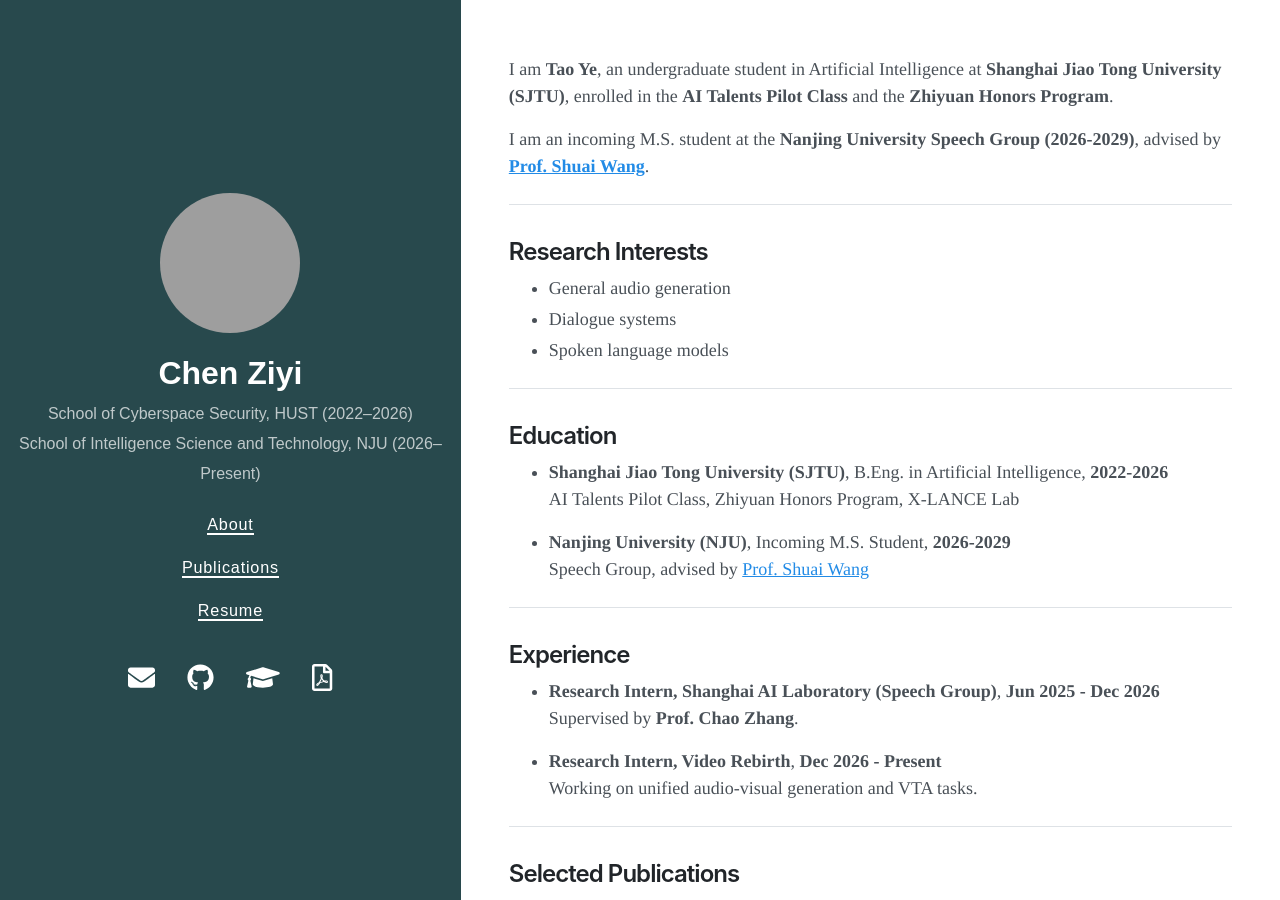
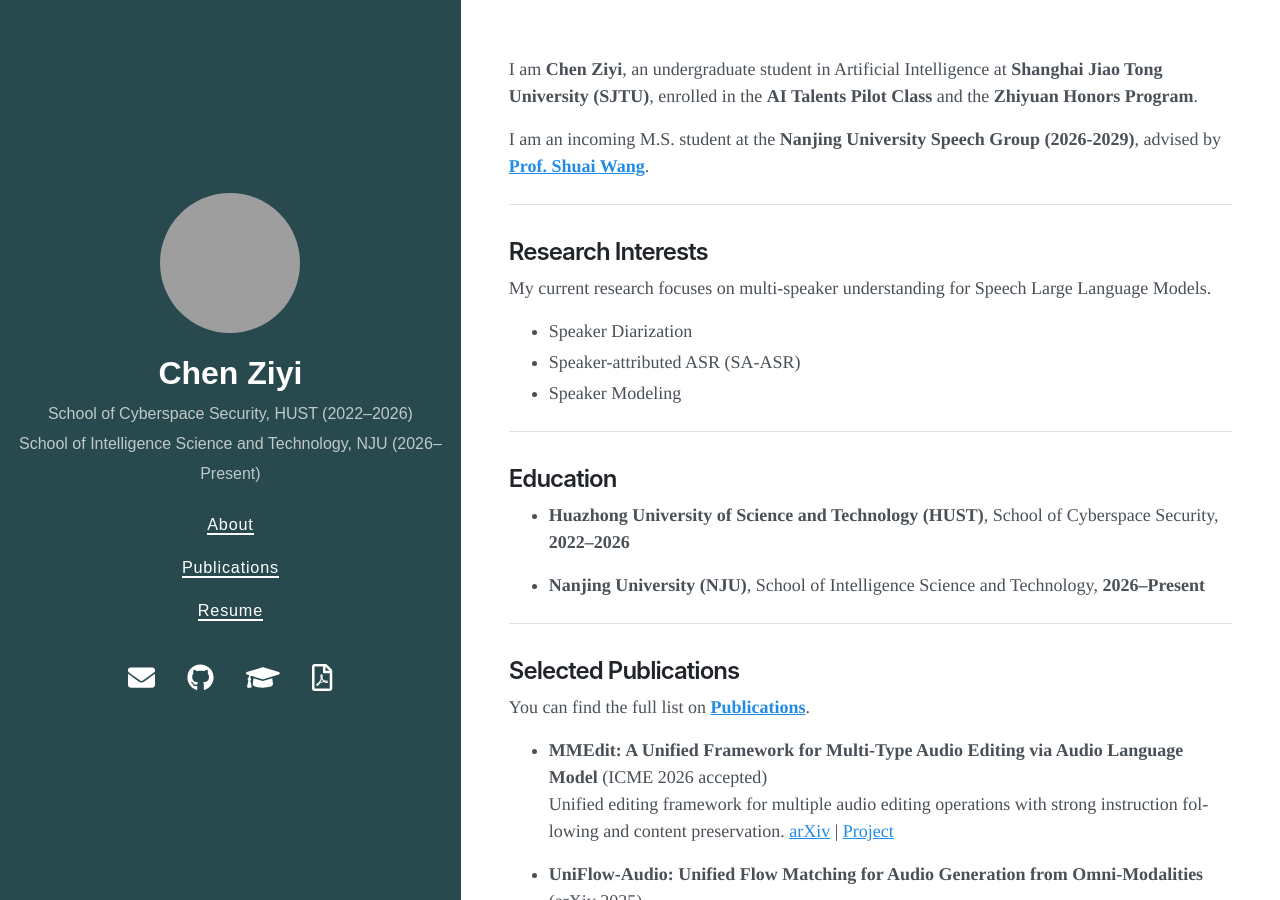
Before and after one commit to ChenZiyi-Orange/czy.github.io, a Jekyll site: the page built from index.md, in a window 1280 px wide and 900 px high. Built offline with Jekyll 4.4.1, drawn with Linux system fonts in a browser that asks for light colours; nearby versions of some CDN libraries; grey boxes are pictures that could not be loaded.

Commit message:
Update index.md

```diff
--- a/index.md
+++ b/index.md
@@ -5,37 +5,26 @@
 lang: en
 ---
 
-I am **Tao Ye**, an undergraduate student in Artificial Intelligence at **Shanghai Jiao Tong University (SJTU)**, enrolled in the **AI Talents Pilot Class** and the **Zhiyuan Honors Program**.
+I am **Chen Ziyi**, an undergraduate student in Artificial Intelligence at **Shanghai Jiao Tong University (SJTU)**, enrolled in the **AI Talents Pilot Class** and the **Zhiyuan Honors Program**.
 
 I am an incoming M.S. student at the **Nanjing University Speech Group (2026-2029)**, advised by **[Prof. Shuai Wang](https://shuaiwang-nju.github.io/)**.
 
 ---
 
 ## Research Interests
+My current research focuses on multi-speaker understanding for Speech Large Language Models.
 
-- General audio generation
-- Dialogue systems
-- Spoken language models
+- Speaker Diarization
+- Speaker-attributed ASR (SA-ASR)
+- Speaker Modeling
 
 ---
 
 ## Education
 
-- **Shanghai Jiao Tong University (SJTU)**, B.Eng. in Artificial Intelligence, **2022-2026**
-  AI Talents Pilot Class, Zhiyuan Honors Program, X-LANCE Lab
+- **Huazhong University of Science and Technology (HUST)**, School of Cyberspace Security, **2022–2026**
 
-- **Nanjing University (NJU)**, Incoming M.S. Student, **2026-2029**
-  Speech Group, advised by [Prof. Shuai Wang](https://shuaiwang-nju.github.io/)
-
----
-
-## Experience
-
-- **Research Intern, Shanghai AI Laboratory (Speech Group)**, **Jun 2025 - Dec 2026**
-  Supervised by **Prof. Chao Zhang**.
-
-- **Research Intern, Video Rebirth**, **Dec 2026 - Present**
-  Working on unified audio-visual generation and VTA tasks.
+- **Nanjing University (NJU)**, School of Intelligence Science and Technology, **2026–Present**
 
 ---
 
```
